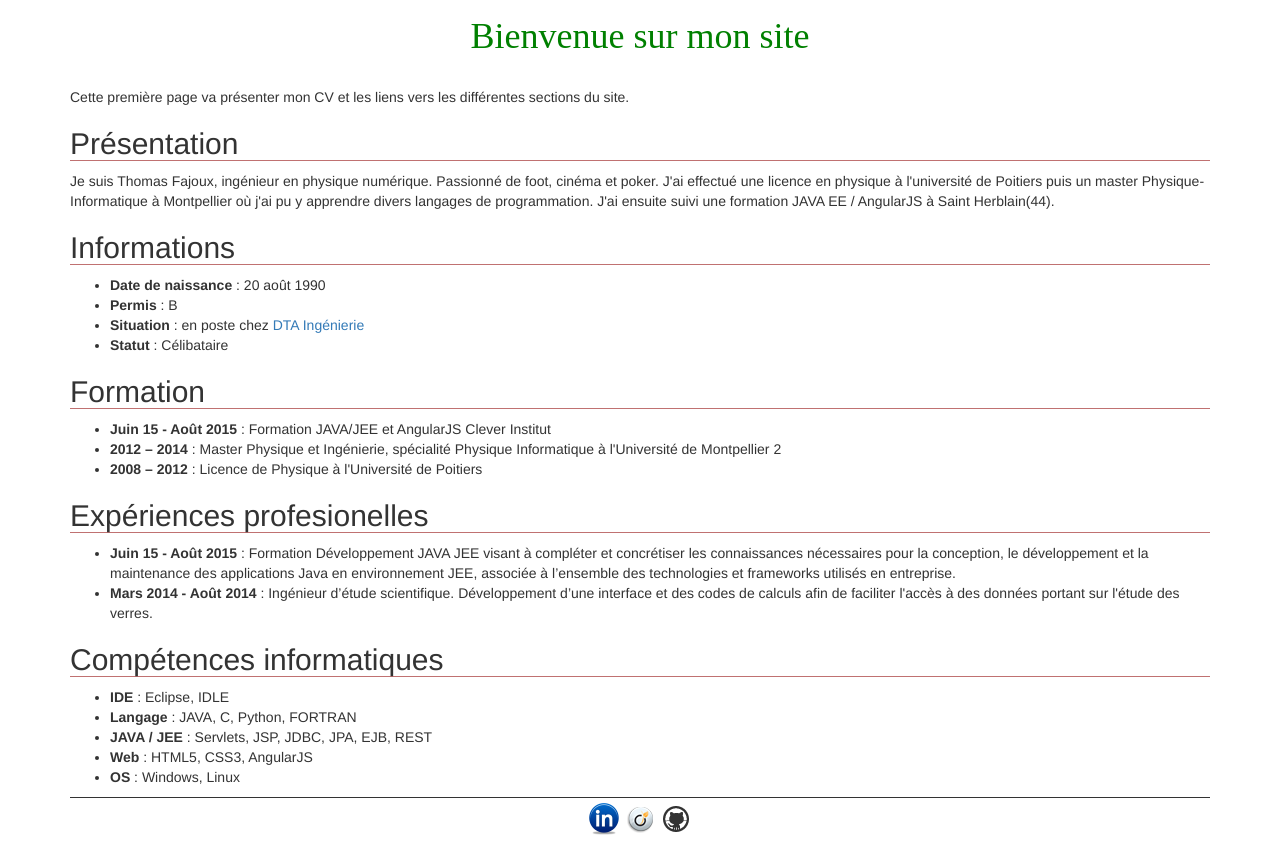
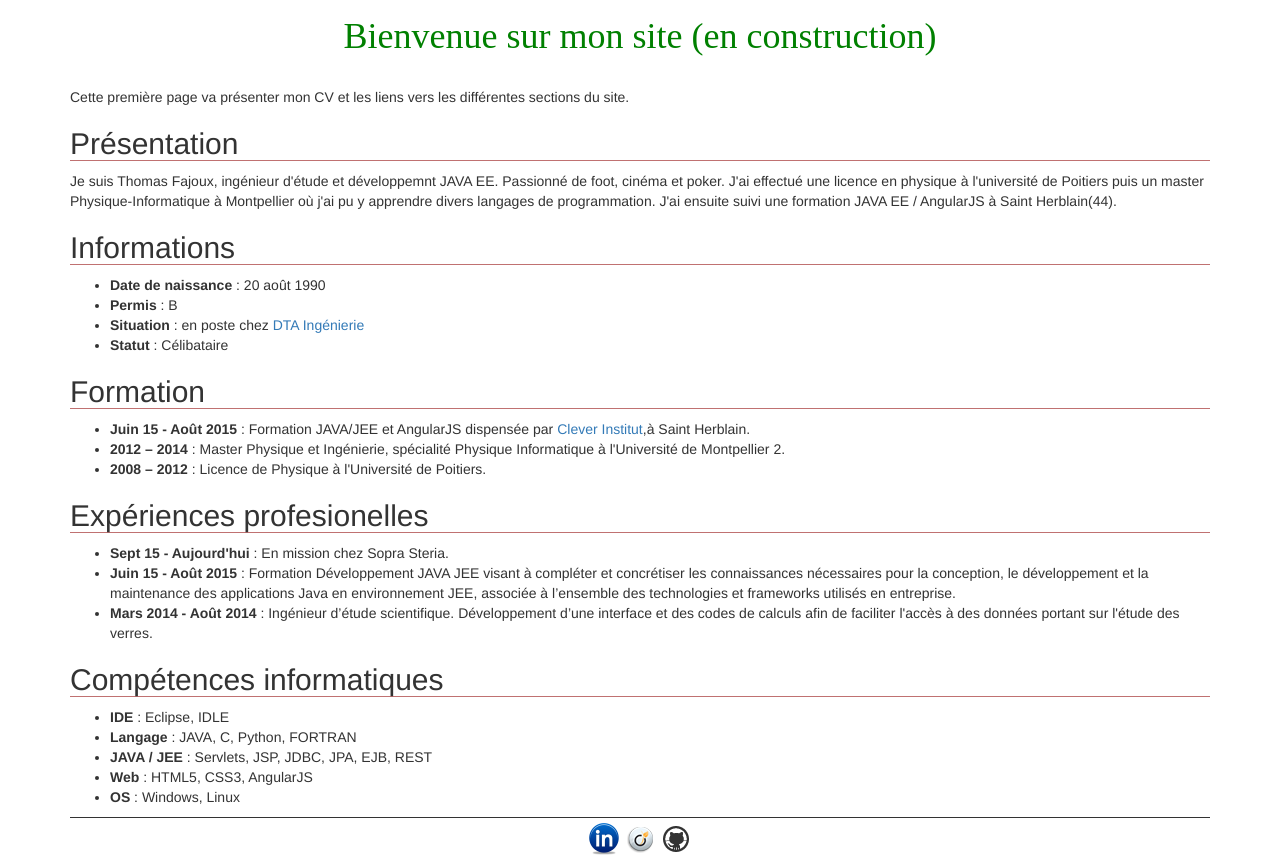
Before and after one commit to Joux17/Joux17.github.io, a website: page index.html in a window 1280 px wide. Shown: the part 53-914 px from the top of the page. Drawn offline with nearby package versions, Linux system fonts and the light colour scheme; some packages are replaced by stand-ins of ours; a script that the page names is missing.

Commit message:
modif cv

```diff
--- a/home/template/cv.html
+++ b/home/template/cv.html
@@ -1,9 +1,9 @@
 <div class="container">
-    <h1 class="main-title">Bienvenue sur mon site</h1>
+    <h1 class="main-title">Bienvenue sur mon site (en construction)</h1>
     <p class="" style="margin-top:30px">Cette première page va présenter mon CV et les liens vers les différentes sections du site.</p>
     <section class="section-presentation section-important" id="presentation">
         <h2 class="section-title" id="presentation">Présentation</h2>
-        <p>Je suis Thomas Fajoux, ingénieur en physique numérique. Passionné de foot, cinéma et poker. J'ai effectué une licence en physique à l'université de Poitiers puis un master Physique-Informatique à Montpellier où j'ai pu y apprendre divers langages de programmation. J'ai ensuite suivi une formation JAVA EE / AngularJS à Saint Herblain(44).</p>
+        <p>Je suis Thomas Fajoux, ingénieur d'étude et développemnt JAVA EE. Passionné de foot, cinéma et poker. J'ai effectué une licence en physique à l'université de Poitiers puis un master Physique-Informatique à Montpellier où j'ai pu y apprendre divers langages de programmation. J'ai ensuite suivi une formation JAVA EE / AngularJS à Saint Herblain(44).</p>
     </section>
     <section class="section-information section-important" id="info-legales">
         <h2 class="section-title" id="info-legales">Informations</h2>
@@ -17,14 +17,16 @@
     <section class="section-cursus section-important" id="info-cursus">
         <h2 class="section-title" id="info-cursus">Formation</h2>
         <ul>
-            <li><strong>Juin 15 - Août 2015</strong> : Formation JAVA/JEE et AngularJS Clever Institut</li>
-            <li><strong>2012 – 2014</strong> : Master Physique et Ingénierie, spécialité Physique Informatique à l'Université de Montpellier 2</li>
-            <li><strong>2008 – 2012</strong> : Licence de Physique à l'Université de Poitiers</li>
+            <li><strong>Juin 15 - Août 2015</strong> : Formation JAVA/JEE et AngularJS dispensée par <a href="http://clever-institut.com">Clever Institut</a>,à Saint Herblain.</li>
+            <li><strong>2012 – 2014</strong> : Master Physique et Ingénierie, spécialité Physique Informatique à l'Université de Montpellier 2.</li>
+            <li><strong>2008 – 2012</strong> : Licence de Physique à l'Université de Poitiers.</li>
         </ul>
     </section>
     <section class="section-experience section-important" id="info-experience">
         <h2 class="section-title" id="info-cursus">Expériences profesionelles</h2>
         <ul>
+            <li><strong>Sept 15 - Aujourd'hui</strong> : En mission chez Sopra Steria.
+            </li>
             <li><strong>Juin 15 - Août 2015</strong> : Formation Développement JAVA JEE visant à compléter et concrétiser les connaissances nécessaires pour la conception, le développement et la maintenance des applications Java en environnement JEE, associée à l’ensemble des technologies et frameworks utilisés en entreprise.
             </li>
             <li><strong>Mars 2014 - Août 2014</strong> : Ingénieur d’étude scientifique. Développement d’une interface et des codes de calculs afin de faciliter l'accès à des données portant sur l'étude des verres.</li>
```
